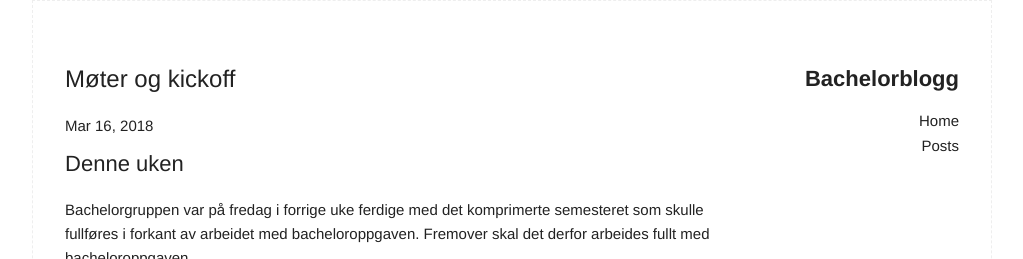
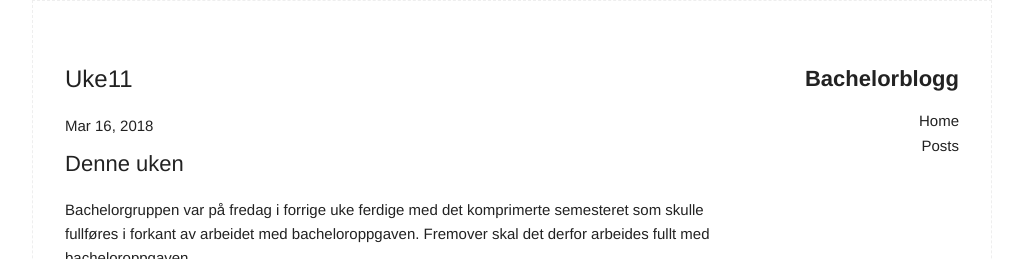
Before and after one commit to bachelorblogg/bachelorblogg.github.io, a Jekyll site: the page built from _posts/2018-03-16-Uke11.md, in a window 1280 px wide. Shown: the top 259 px of the page, without its empty margins (128-1151 px from the left). Built offline with Jekyll 4.4.1, drawn with Linux system fonts in a browser that asks for light colours.

Commit message:
change name of post -> Uke11

```diff
--- a/_posts/2018-03-16-kickoffogoppstart.md
+++ b/_posts/2018-03-16-Uke11.md
@@ -1,6 +1,6 @@
 ---
 layout: post
-title: Møter og kickoff
+title: Uke11
 category: Oppstart
 ---
 
```
